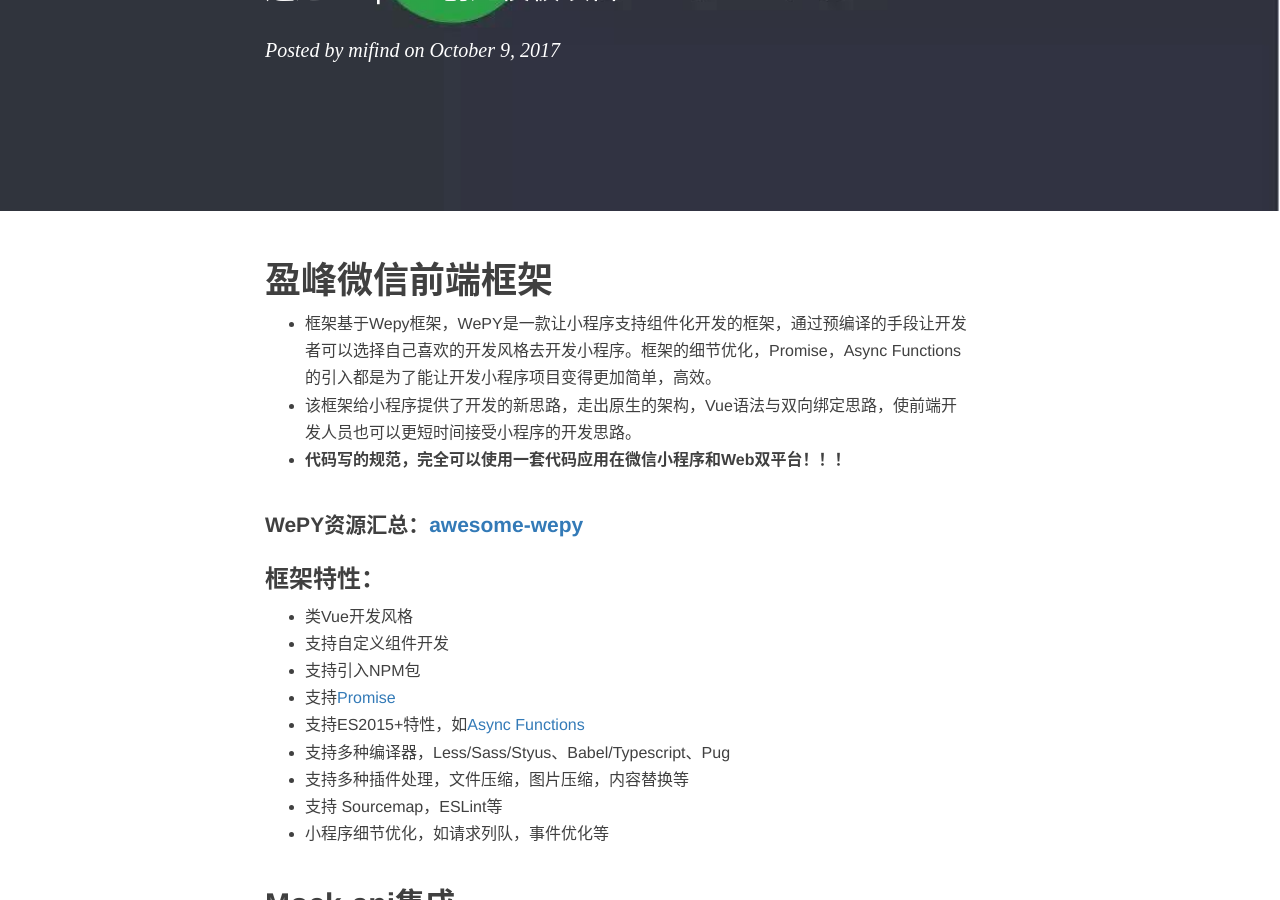
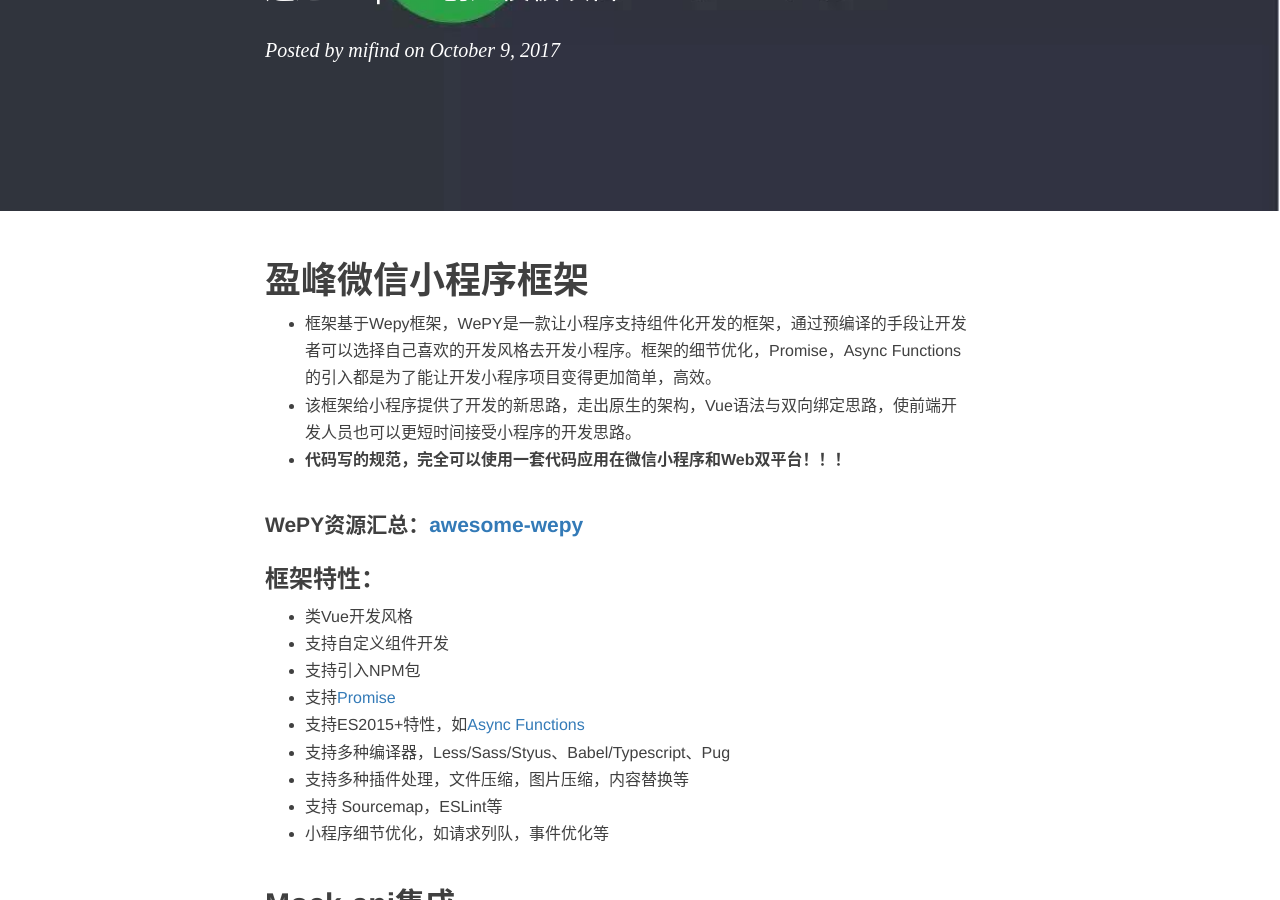
Before and after one commit to YanChenGirl/MIFind.github.io, a Jekyll site: the page built from _posts/2017-10-19-Infore小程序Wepy基础平台介绍.md, in a window 1280 px wide and 900 px high, scrolled down 312 px. Built offline with Jekyll 4.4.1, drawn with Linux system fonts in a browser that asks for light colours; nearby versions of some CDN libraries; comment, search, counter and statistics services are not loaded.

Commit message:
两篇文档

```diff
--- a/_posts/2017-10-19-Infore小程序Wepy基础平台介绍.md
+++ b/_posts/2017-10-19-Infore小程序Wepy基础平台介绍.md
@@ -9,7 +9,7 @@
    - Wepy 小程序 web 移动端 基础组建平台开发
 ---
 
-# 盈峰微信前端框架
+# 盈峰微信小程序框架
 * 框架基于Wepy框架，WePY是一款让小程序支持组件化开发的框架，通过预编译的手段让开发者可以选择自己喜欢的开发风格去开发小程序。框架的细节优化，Promise，Async Functions的引入都是为了能让开发小程序项目变得更加简单，高效。
 * 该框架给小程序提供了开发的新思路，走出原生的架构，Vue语法与双向绑定思路，使前端开发人员也可以更短时间接受小程序的开发思路。
 * <strong>代码写的规范，完全可以使用一套代码应用在微信小程序和Web双平台！！！</strong>
```
